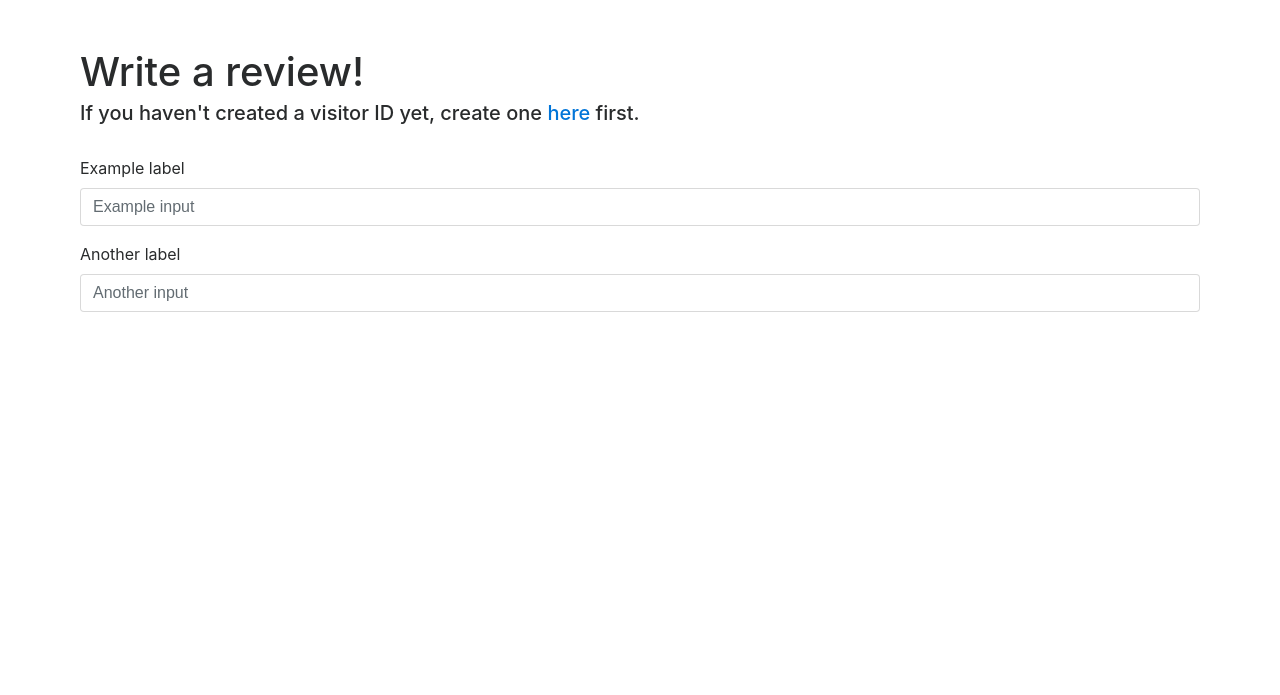
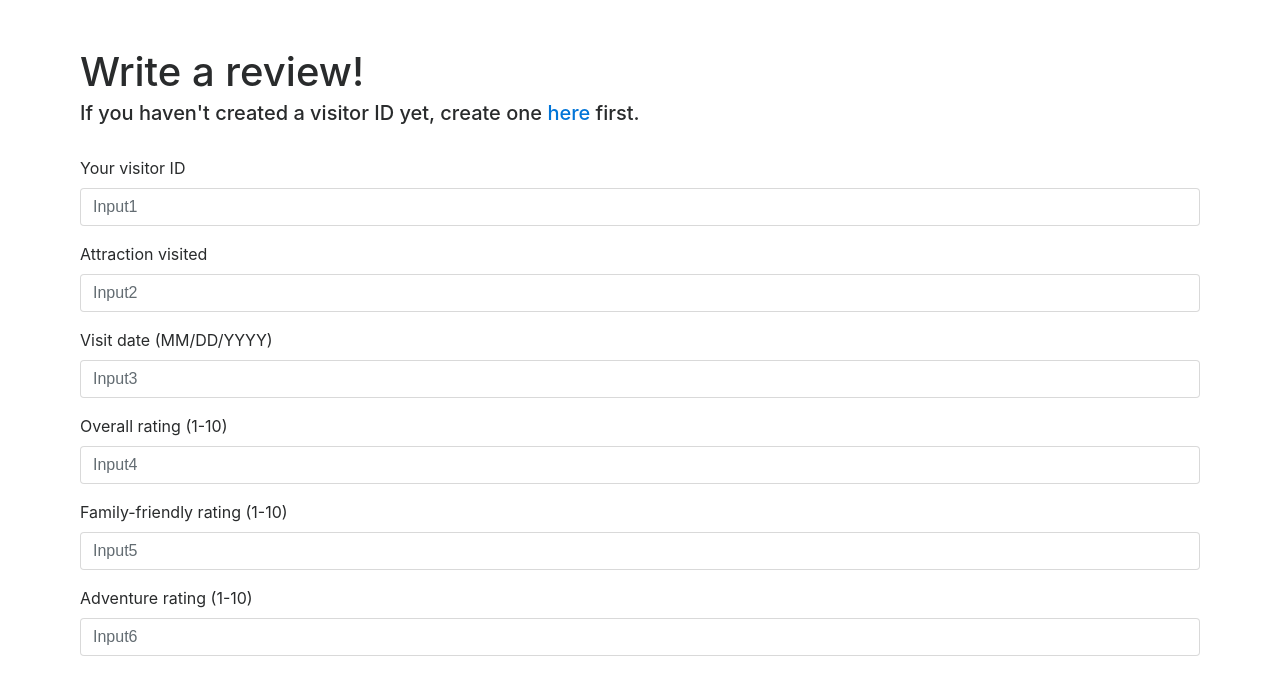
Before and after one commit to bchiang7/CS3200-Project, a Flask app: template app/templates/review.html in a window 1280 px wide. Shown: the part 56-751 px from the top of the page. Run offline with Flask 2, Linux system fonts and the light colour scheme; the template is opened without the code that fills it, so the values that code supplies are empty; some libraries are stand-ins or nearby versions.

Commit message:
visitor/review table html update

```diff
--- a/app/__init__.py
+++ b/app/__init__.py
@@ -5,7 +5,7 @@ from array import array
 import mysql.connector
 #%% Simple selector (MySQL database)
 # import mysql.connector needs to be installed pip install mysql-connector
-import MySQLdb
+#import MySQLdb
 
 print '*******************************************************************'
 print 'Hello! Welcome to our project. Please provide your MySQL username and password.'
@@ -24,7 +24,6 @@ cursor2 = db.cursor()
 cursor3 = db.cursor()
 cursor4 = db.cursor()
 cursor5 = db.cursor()
-
 
 app = Flask(__name__, instance_relative_config=True)
 
--- a/app/templates/review.html
+++ b/app/templates/review.html
@@ -8,12 +8,28 @@
   <br>
   <form>
     <div class="form-group">
-      <label for="formGroupExampleInput">Example label</label>
-      <input type="text" class="form-control" id="formGroupExampleInput" placeholder="Example input">
+      <label for="formGroupExampleInput">Your visitor ID</label>
+      <input type="number" class="form-control" id="formGroupExampleInput" placeholder="Input1">
     </div>
     <div class="form-group">
-      <label for="formGroupExampleInput2">Another label</label>
-      <input type="text" class="form-control" id="formGroupExampleInput2" placeholder="Another input">
+      <label for="formGroupExampleInput">Attraction visited</label>
+      <input type="text" class="form-control" id="formGroupExampleInput" placeholder="Input2">
+    </div>
+    <div class="form-group">
+      <label for="formGroupExampleInput2">Visit date (MM/DD/YYYY)</label>
+      <input type="text" class="form-control" id="formGroupExampleInput2" placeholder="Input3">
+    </div>
+    <div class="form-group">
+      <label for="overall">Overall rating (1-10)</label>
+      <input type="number" class="form-control" id="formGroupExampleInput3" placeholder="Input4">
+    </div>
+    <div class="form-group">
+      <label for="family">Family-friendly rating (1-10)</label>
+      <input type="number" class="form-control" id="formGroupExampleInput4" placeholder="Input5">
+    </div>
+    <div class="form-group">
+      <label for="adventure">Adventure rating (1-10)</label>
+      <input type="number" class="form-control" id="formGroupExampleInput5" placeholder="Input6">
     </div>
   </form>
 
```
Also changed, not shown: app/templates/visitor.html (+12 -4 lines), 2 other files.
